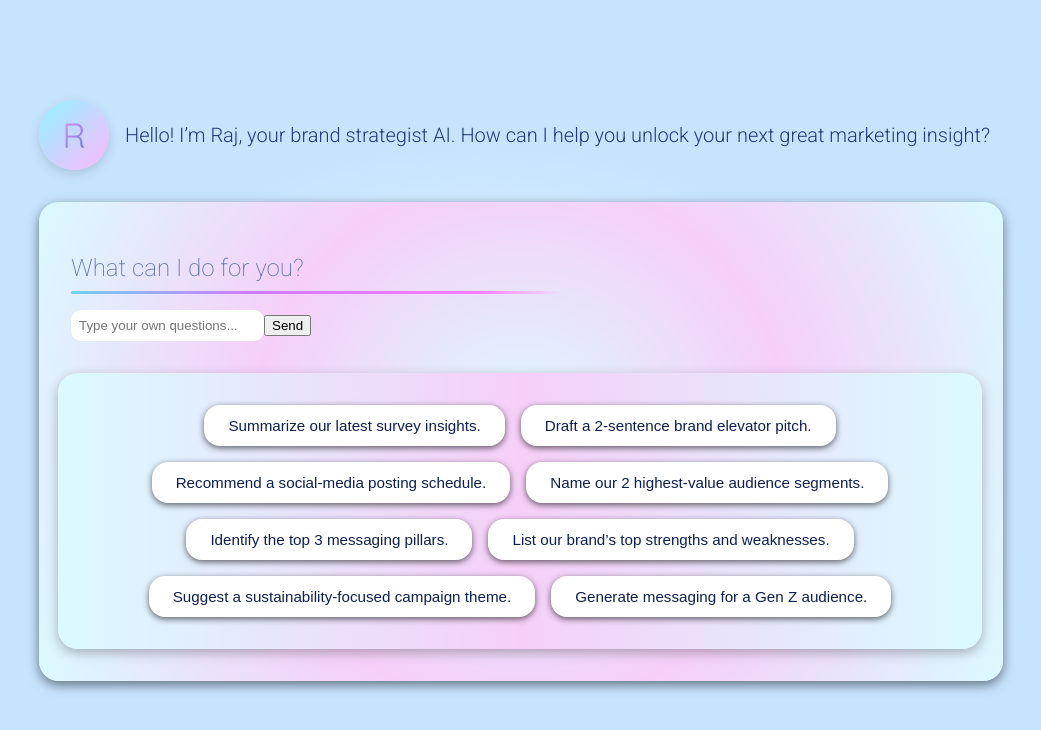
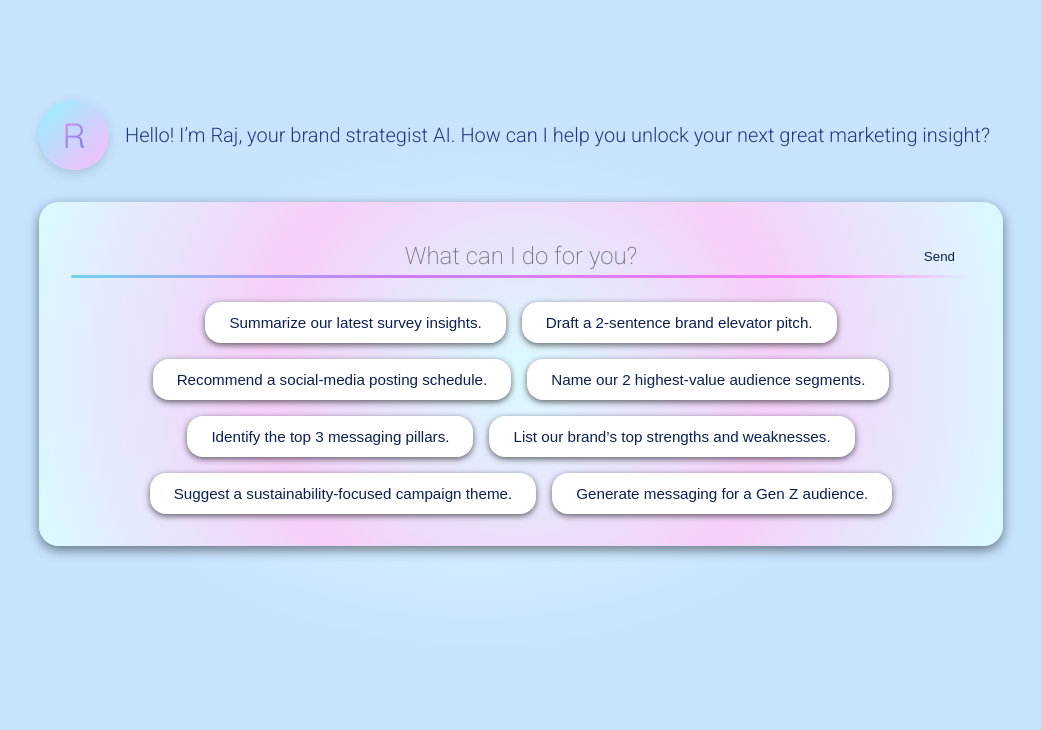
Before and after one commit to kalyanipnblm/raj-chat, an Angular app: page /welcome in a window 1280 px wide. Shown: the top 730 px of the page, without its empty margins (161-1202 px from the left). Built offline with nearby package versions, Linux system fonts and the light colour scheme.

Commit message:
Fix search bar and routes

```diff
--- a/src/app/pages/chat/chat.component.html
+++ b/src/app/pages/chat/chat.component.html
@@ -23,7 +23,6 @@
     </div>
   </div>
 
-  <!-- ✅ Input bar with bindings -->
   <div class="input-bar">
     <input
       type="text"
--- a/src/app/pages/welcome/welcome.component.html
+++ b/src/app/pages/welcome/welcome.component.html
@@ -10,15 +10,14 @@
   </div>
 
   <div class="prompt-box">
-    <h2>What can I do for you?</h2>
-
-    <div class="margin-bottom: 1rem; display: flex; gap: 0.5rem;">
+    <div class="prompt-heading">
       <input
         [(ngModel)]="customInput"
-        placeholder="Type your own questions..."
-        style="flex: 1; padding: 0.5rem; border-radius: 10px; border: none;"
+        (keydown.enter)="goToChat(customInput)"
+        placeholder="What can I do for you?"
+        class="prompt-input"
       />
-      <button (click)="goToChat(customInput)">Send</button>
+      <button class="prompt-send" (click)="goToChat(customInput)">Send</button>
     </div>
 
 
--- a/src/app/pages/welcome/welcome.component.scss
+++ b/src/app/pages/welcome/welcome.component.scss
@@ -63,6 +63,57 @@
   font-weight: 350;
 }
 
+.prompt-heading {
+  position: relative;
+  width: 100%;
+  margin-bottom: 1.5rem;
+}
+
+.prompt-input {
+  width: 100%;
+  font-family: 'Roboto', sans-serif;
+  font-weight: 200;
+  font-size: 1.5rem;
+  text-align: center;
+  color: #697BAA;
+  background: transparent;
+  border: none;
+  outline: none;
+  padding: 0.5rem 0;
+}
+
+.prompt-heading::after {
+  content: "";
+  position: absolute;
+  left: 0;
+  bottom: 0;
+  width: 100%;
+  height: 3px;
+  background: linear-gradient(
+    to right,
+    #71D4ED 0%,
+    #CD7CFF 36%,
+    #E67CFE 63%,
+    #FF7CFD 83%,
+    transparent 100%
+  );
+  border-radius: 999px;
+}
+
+.prompt-send {
+  position: absolute;
+  right: 0;
+  top: 50%;
+  transform: translateY(-50%);
+  background: none;
+  border: none;
+  font-family: 'DM-Sans', sans-serif;
+  font-weight: 250;
+  color: #0B1F52;
+  cursor: pointer;
+  padding: 0.5rem 1rem;
+}
+
 .prompt-box {
    background: radial-gradient(
     circle,
@@ -106,23 +157,6 @@
   border-radius: 999px;
 }
 
-.second-prompt-box {
-  margin-top: 2rem;
-  background: linear-gradient(
-    to right,
-    #DAFAFF 0%,
-    #F6CFF8 50%,
-    #DAFAFF 100%
-  );
-  border-radius: 20px;
-  padding: 2rem;
-  box-shadow: 0 4px 12px rgba(0, 0, 0, 0.27);
-  max-width: 900px;
-  width: 100%;
-  max-width: 860px;
-  margin: 2rem auto 0;
-  margin-left: -13px;
-}
 
 .prompt-buttons {
   display: flex;
```
Also changed, not shown: src/app/app.routes.ts (+7 -2 lines).
